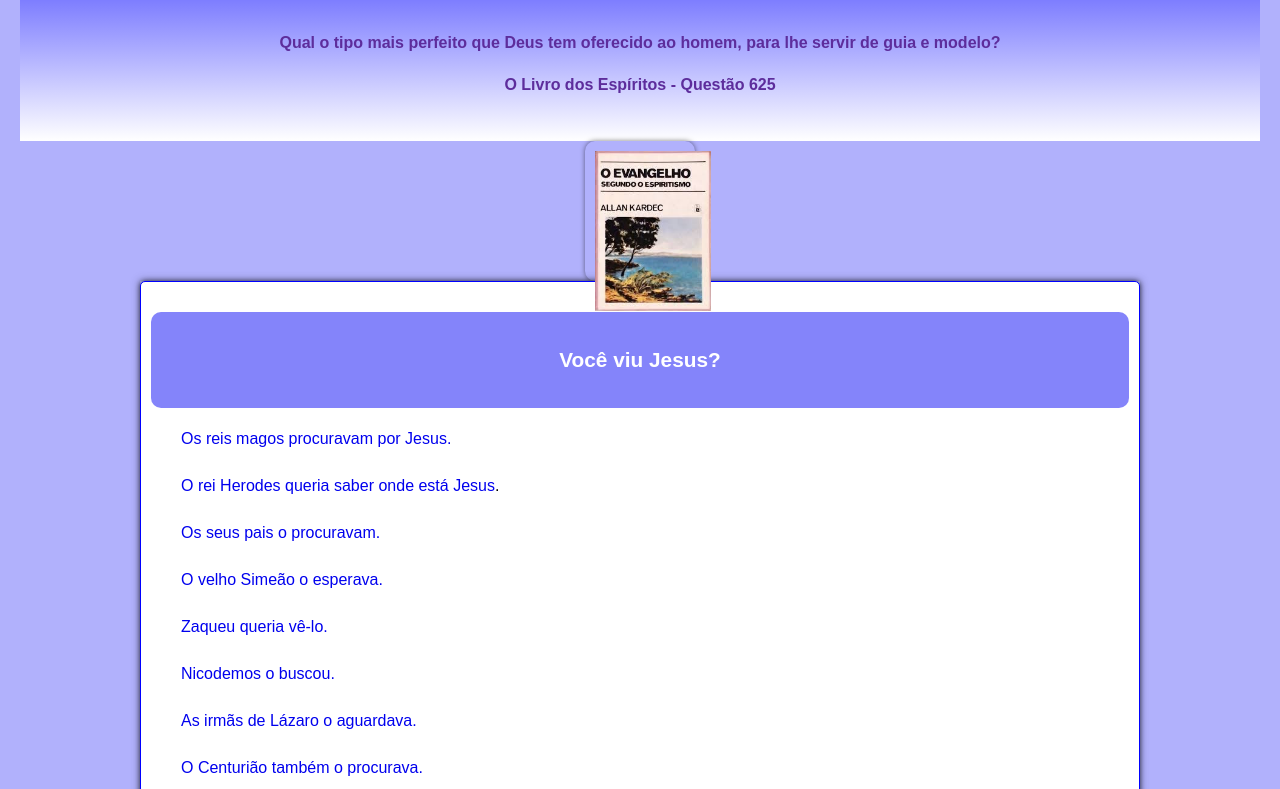
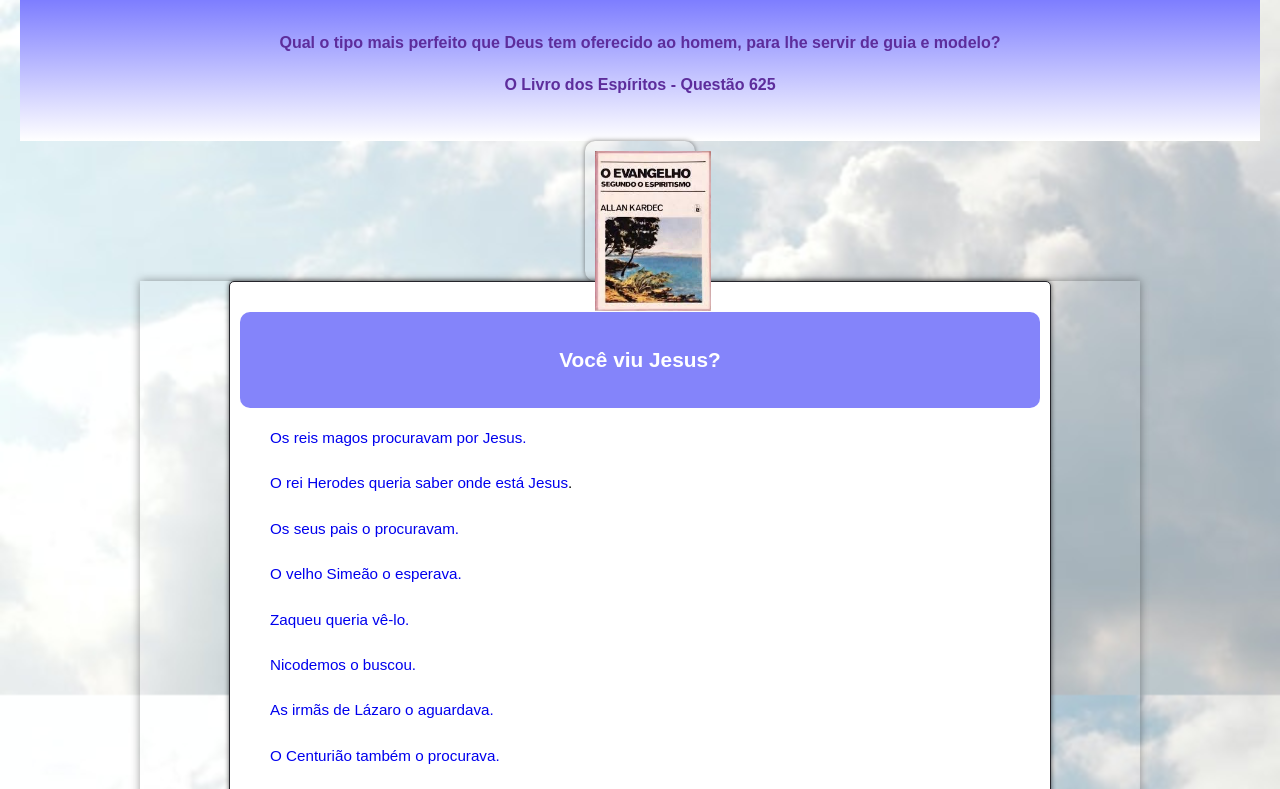
Before and after one commit to NunesFernandes/palestra-evan, a plain HTML site: page index.html in a window 1280 px wide. Shown: the part 157-946 px from the top of the page. Drawn offline with Linux system fonts and the light colour scheme.

Commit message:
mais atualização

```diff
--- a/estilo/palestra.css
+++ b/estilo/palestra.css
@@ -49,9 +49,15 @@ div img {
 }
 
 
+body.imagem {
+    background-image: url(../imagens/luz.jpg);
+    background-attachment: fixed;
+    background-position: right center;
+    background-size: cover;
 
+}
 main {
-    background-color: #313961
+    background-color: #3139
     padding: 20px;
     min-width: 300px;
     max-width: 1000px;
@@ -84,6 +90,8 @@ main > article > p {
     font-size: 1em;
 }
 article {
+    margin: auto;
+    width: 80%;
     padding: 15px;
     box-shadow: 0px 0px 5px rgba(0, 0, 0, 0.651);
     margin-bottom: 10px;
@@ -94,30 +102,33 @@ article {
 article p {
     text-align: 100vw;
 }
-nav p {
-    text-align: left;
+
+.um p {
+    font-size: 0.95em;
 }
 .um {
     padding: 10px;
     line-height: 3.5em;
-    border: 1px solid rgb(0, 0, 255);
+    border: 1px solid rgb(37, 37, 43);
     border-radius: 5px;
 }
-.um > a {
-    background-color: #5e76eef6;
+article.um > a {
+
     color: #fff;
     padding: 5px;
     border-radius: 5px;
 
 }
-article .um > a:hover {
-    background-color: mediumblue;
+article.um > :hover {
+    background-color: rgb(163, 163, 223);
+    border-radius: 10px;
 }
 a {
     text-decoration: none;
 }
  a:hover {
     text-transform:capitalize;
+    font-size: 0.8em;
 
 }
 
--- a/index.html
+++ b/index.html
@@ -7,7 +7,7 @@
     <link rel="stylesheet" href="estilo/palestra.css" media="all">
     <title>Jesus</title>
 </head>
-<body>
+<body class="imagem">
     <header>
         <h1>Estudo do Evangelho
         </h1>
@@ -21,7 +21,7 @@
         <img src="evangelho.jpg" alt="O Evangelho Segundo o Espiritismo">
     </div>
 
-    <main>
+    <main >
 
             <article class="um" >
 
```
